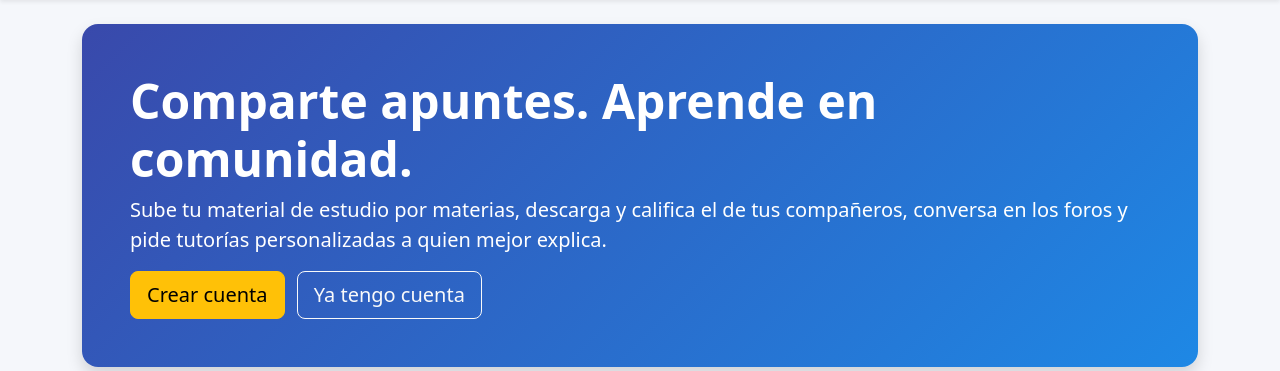
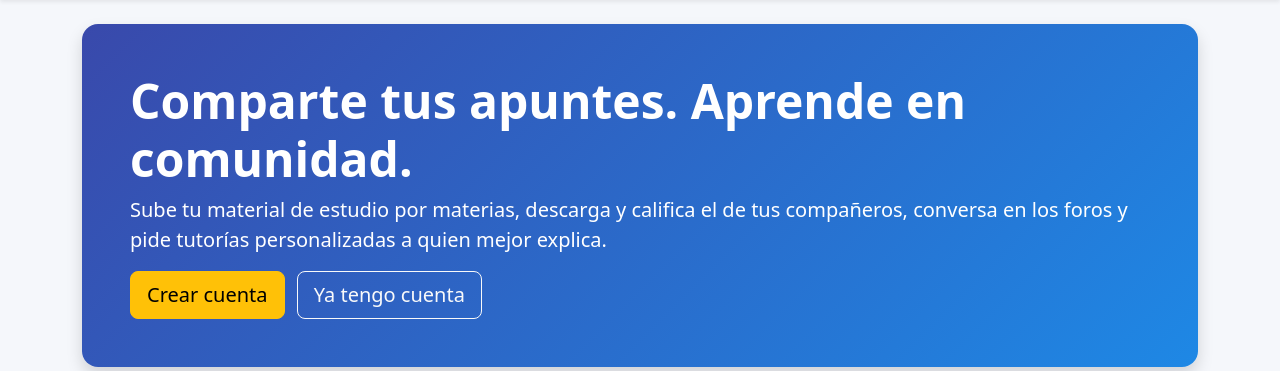
Before and after one commit to SrSergio-S/red_social, a Flask app: page / in a window 1280 px wide. Shown: the part 56-427 px from the top of the page. Run offline with Flask 3, Linux system fonts and the light colour scheme; data comes from the database, SQL or seed files in the repository; some libraries are stand-ins or nearby versions.

Commit message:
Se realiza actualizacion de mensaje de bienvenida

```diff
--- a/app/templates/bienvenida.html
+++ b/app/templates/bienvenida.html
@@ -2,7 +2,7 @@
 {% block titulo %}Bienvenido{% endblock %}
 {% block contenido %}
 <div class="hero p-5 mb-4 shadow">
-  <h1 class="display-5 fw-bold">Comparte apuntes. Aprende en comunidad.</h1>
+  <h1 class="display-5 fw-bold">Comparte tus apuntes. Aprende en comunidad.</h1>
   <p class="lead">Sube tu material de estudio por materias, descarga y califica el de tus compañeros,
     conversa en los foros y pide tutorías personalizadas a quien mejor explica.</p>
   <a href="{{ url_for('auth.registro') }}" class="btn btn-warning btn-lg me-2">Crear cuenta</a>
```
